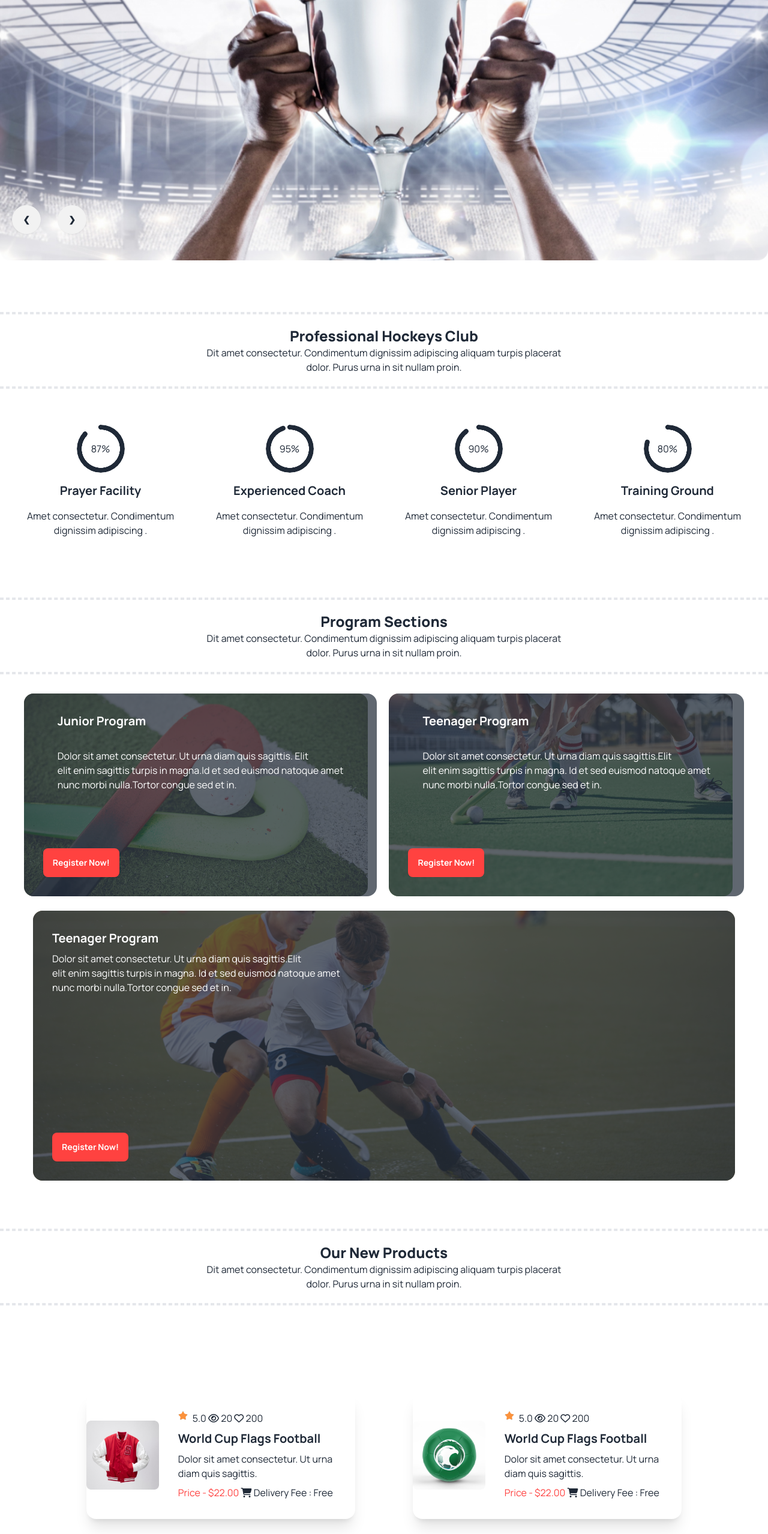
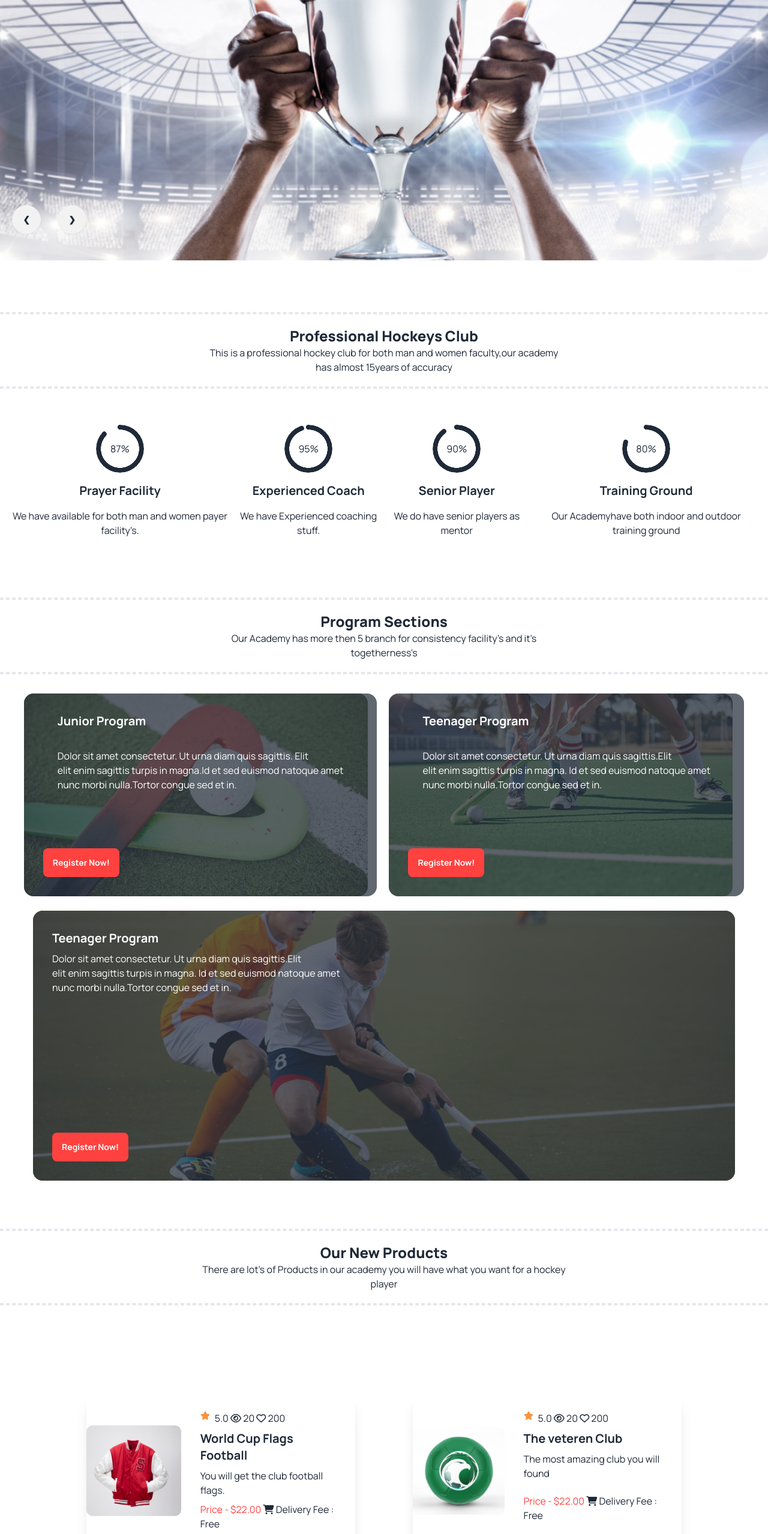
Before and after one commit to Bakir-Bhuyain/Hockey-for-life, a plain HTML site: page index.html in a window 1280 px wide. Shown: the part 240-2797 px from the top of the page at 60% size. Drawn offline with nearby package versions, Linux system fonts and the light colour scheme.

Commit message:
dummy text updated

```diff
--- a/index.html
+++ b/index.html
@@ -110,9 +110,7 @@
         <div class=" mt-10 lg:mt-20 justify-center text-center">
             <hr class="border-dashed border-2  m-auto mb-5 ">
             <h1 class="font-extrabold lg:text-2xl">Professional Hockeys Club</h1>
-            <p class="  w-[292px] lg:w-[607px] m-auto">Dit amet consectetur. Condimentum dignissim adipiscing
-                aliquam
-                turpis placerat dolor. Purus urna in sit nullam proin. </p>
+            <p class="  w-[292px] lg:w-[607px] m-auto">This is a professional hockey club for both man and women faculty,our academy has almost 15years of accuracy</p>
             <hr class="border-dashed border-2  m-auto mt-5 ">
         </div>
 
@@ -123,7 +121,7 @@
                     87%
                 </div>
                 <h3 class="text-xl font-semibold mt-4">Prayer Facility</h3>
-                <p class="font-normal text-base mt-4">Amet consectetur. Condimentum dignissim adipiscing .</p>
+                <p class="font-normal text-base mt-4">We have available for both man and women payer facility's.</p>
             </div>
             <div class="flex1">
 
@@ -131,7 +129,7 @@
                     95%
                 </div>
                 <h3 class="text-xl font-semibold mt-4">Experienced Coach</h3>
-                <p class="font-normal text-base mt-4">Amet consectetur. Condimentum dignissim adipiscing .</p>
+                <p class="font-normal text-base mt-4">We have Experienced coaching stuff.</p>
             </div>
             <div class="flex1">
 
@@ -139,7 +137,7 @@
                     90%
                 </div>
                 <h3 class="text-xl font-semibold mt-4">Senior Player</h3>
-                <p class="font-normal text-base mt-4">Amet consectetur. Condimentum dignissim adipiscing .</p>
+                <p class="font-normal text-base mt-4">We do have senior players as mentor</p>
             </div>
             <div class="flex1">
 
@@ -147,7 +145,7 @@
                     80%
                 </div>
                 <h3 class="text-xl font-semibold mt-4">Training Ground</h3>
-                <p class="font-normal text-base mt-4">Amet consectetur. Condimentum dignissim adipiscing .</p>
+                <p class="font-normal text-base mt-4">Our Academyhave both indoor and outdoor training ground</p>
             </div>
 
 
@@ -158,8 +156,7 @@
         <div class=" mt-10 lg:mt-20 ">
             <hr class="border-dashed border-2  m-auto mb-5 ">
             <h1 class="font-extrabold lg:text-2xl">Program Sections</h1>
-            <p class="  w-[292px] lg:w-[607px] m-auto">Dit amet consectetur. Condimentum dignissim adipiscing aliquam
-                turpis placerat dolor. Purus urna in sit nullam proin. </p>
+            <p class="  w-[292px] lg:w-[607px] m-auto">Our Academy has more then 5 branch for consistency facility's and it's togetherness's</p>
             <hr class="border-dashed border-2  m-auto mt-5 ">
         </div>
     </section>
@@ -211,8 +208,7 @@
         <div class=" mt-10 lg:mt-20 ">
             <hr class="border-dashed border-2  m-auto mb-5 ">
             <h1 class="font-extrabold lg:text-2xl">Our New Products</h1>
-            <p class="  w-[292px] lg:w-[607px] m-auto">Dit amet consectetur. Condimentum dignissim adipiscing aliquam
-                turpis placerat dolor. Purus urna in sit nullam proin. </p>
+            <p class="  w-[292px] lg:w-[607px] m-auto">There are lot's of Products in our academy you will have what you want for a hockey player</p>
             <hr class="border-dashed border-2  m-auto mt-5 ">
         </div>
     </section>
@@ -230,7 +226,7 @@
                         </p>
                     </div>
                     <h2 class="card-title">World Cup Flags Football</h2>
-                    <p>Dolor sit amet consectetur. Ut urna diam quis sagittis.</p>
+                    <p>You will get the club football flags.</p>
                     <p> <span class="text-[#FF4240]">Price - $22.00 </span><i class="fa-solid fa-cart-shopping"></i>
                         Delivery Fee : Free</p>
                 </div>
@@ -244,8 +240,8 @@
                             200
                         </p>
                     </div>
-                    <h2 class="card-title">World Cup Flags Football</h2>
-                    <p>Dolor sit amet consectetur. Ut urna diam quis sagittis.</p>
+                    <h2 class="card-title">The veteren Club</h2>
+                    <p>The most amazing club you will found </p>
                     <p> <span class="text-[#FF4240]">Price - $22.00 </span><i class="fa-solid fa-cart-shopping"></i>
                         Delivery Fee : Free</p>
                 </div>
@@ -259,8 +255,8 @@
                             200
                         </p>
                     </div>
-                    <h2 class="card-title">World Cup Flags Football</h2>
-                    <p>Dolor sit amet consectetur. Ut urna diam quis sagittis.</p>
+                    <h2 class="card-title">Caps for hockeys</h2>
+                    <p>Also have the every club actual hat and premium</p>
                     <p> <span class="text-[#FF4240]">Price - $22.00 </span><i class="fa-solid fa-cart-shopping"></i>
                         Delivery Fee : Free</p>
                 </div>
@@ -274,8 +270,8 @@
                             200
                         </p>
                     </div>
-                    <h2 class="card-title">World Cup Flags Football</h2>
-                    <p>Dolor sit amet consectetur. Ut urna diam quis sagittis.</p>
+                    <h2 class="card-title">World Cup Hockey jersey</h2>
+                    <p>More Authentic you want more authentic you will get.</p>
                     <p> <span class="text-[#FF4240]">Price - $22.00 </span><i class="fa-solid fa-cart-shopping"></i>
                         Delivery Fee : Free</p>
                 </div>
@@ -289,8 +285,8 @@
                             200
                         </p>
                     </div>
-                    <h2 class="card-title">World Cup Flags Football</h2>
-                    <p>Dolor sit amet consectetur. Ut urna diam quis sagittis.</p>
+                    <h2 class="card-title">hockey helmet</h2>
+                    <p>We also have most premium helmet in our arena</p>
                     <p> <span class="text-[#FF4240]">Price - $22.00 </span><i class="fa-solid fa-cart-shopping"></i>
                         Delivery Fee : Free</p>
                 </div>
@@ -304,8 +300,8 @@
                             200
                         </p>
                     </div>
-                    <h2 class="card-title">World Cup Flags Football</h2>
-                    <p>Dolor sit amet consectetur. Ut urna diam quis sagittis.</p>
+                    <h2 class="card-title">World Cup Football</h2>
+                    <p>Need some extra relaxation?we have it for you</p>
                     <p> <span class="text-[#FF4240]">Price - $22.00 </span><i class="fa-solid fa-cart-shopping"></i>
                         Delivery Fee : Free</p>
                 </div>
@@ -313,7 +309,14 @@
         </div>
     </section>
     <!-- card-end -->
-
+    <section class="container mx-auto justify-center text-center">
+        <div class=" mt-10 lg:mt-20 ">
+            <hr class="border-dashed border-2  m-auto mb-5 ">
+            <h1 class="font-extrabold lg:text-2xl">Clients Question</h1>
+            <p class="  w-[292px] lg:w-[607px] m-auto">IF you have some kind of Question feel free to text us or you can complain or advice us in our office.</p>
+            <hr class="border-dashed border-2  m-auto mt-5 ">
+        </div>
+    </section>
     <!-- faq-sec -->
     <section>
 
@@ -327,8 +330,7 @@
                             Our Equipment
                         </div>
                         <div class="collapse-content">
-                            <p>Dolor sit amet consectetur. Ut urna diam quis sagittis. Elit elit enim sagittis turpis in
-                                magna.</p>
+                            <p>The embodiment of the invention discloses a text classification method, a text classification device.</p>
                         </div>
                     </div>
                     <div class="collapse collapse-plus">
@@ -337,8 +339,7 @@
                             Hockey Training
                         </div>
                         <div class="collapse-content">
-                            <p>Dolor sit amet consectetur. Ut urna diam quis sagittis. Elit elit enim sagittis turpis in
-                                magna.</p>
+                            <p>A training coordinator develops and conducts training programs for employees or volunteers in organizations.</p>
                         </div>
                     </div>
                     <div class="collapse collapse-plus">
@@ -347,8 +348,7 @@
                             Private Lessons
                         </div>
                         <div class="collapse-content">
-                            <p>Dolor sit amet consectetur. Ut urna diam quis sagittis. Elit elit enim sagittis turpis in
-                                magna.</p>
+                            <p>Hockey is an outdoor game played between two teams of 11 players who use long curved sticks to hit a small ball and try to score goals.</p>
                         </div>
                         <div class="collapse collapse-plus">
                             <input type="radio" name="my-accordion-3" />
@@ -356,8 +356,7 @@
                                 Ski Touring
                             </div>
                             <div class="collapse-content">
-                                <p>Dolor sit amet consectetur. Ut urna diam quis sagittis. Elit elit enim sagittis
-                                    turpis in magna.</p>
+                                <p>Hockey is an outdoor game played between two teams of 11 players who use long curved sticks to hit a small ball</p>
                             </div>
                             <div class="collapse collapse-plus">
                                 <input type="radio" name="my-accordion-3" />
@@ -365,8 +364,7 @@
                                     Booking
                                 </div>
                                 <div class="collapse-content">
-                                    <p>Dolor sit amet consectetur. Ut urna diam quis sagittis. Elit elit enim sagittis
-                                        turpis in magna.</p>
+                                    <p>Hockey is an outdoor game played between two teams of 11 players who use long curved sticks to hit a small ball</p>
                                 </div>
                                 <div class="collapse collapse-plus">
                                     <input type="radio" name="my-accordion-3" />
@@ -374,8 +372,7 @@
                                         Pricing
                                     </div>
                                     <div class="collapse-content">
-                                        <p>Dolor sit amet consectetur. Ut urna diam quis sagittis. Elit elit enim
-                                            sagittis turpis in magna.</p>
+                                        <p>Hockey is an outdoor game played between two teams of 11 players who use long curved sticks to hit a small ball</p>
                                     </div>
                                 </div>
                             </div>
```
